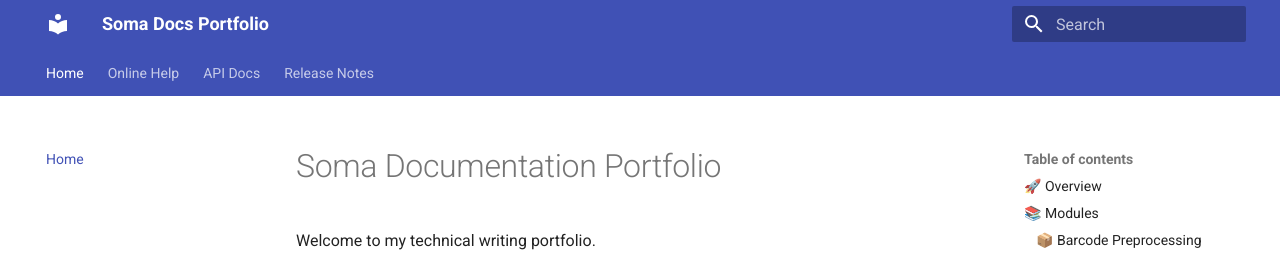
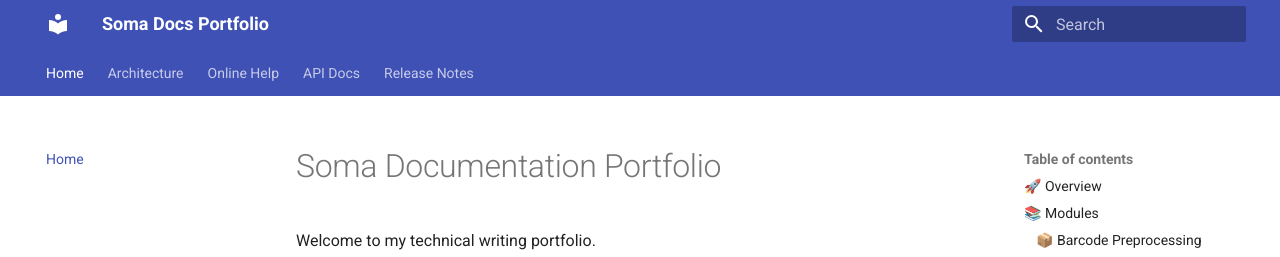
Before and after one commit to sangatisomasekharareddy/soma-docs-pipeline-portfolio, an MkDocs documentation site: the page built from docs/index.md, in a window 1280 px wide and 900 px high. Shown: the top 257 px of the window. Built offline with MkDocs 1.6.1 and Material for MkDocs 9.7.7, drawn with Linux system fonts in a browser that asks for light colours.

Commit message:
Update mkdocs.yml

```diff
--- a/mkdocs.yml
+++ b/mkdocs.yml
@@ -10,6 +10,7 @@ theme:
 
 nav:
   - Home: index.md
+  - Architecture: architecture.md
   - Online Help:
       - Barcode Preprocessing: barcode-preprocessing.md
   - API Docs:
```
